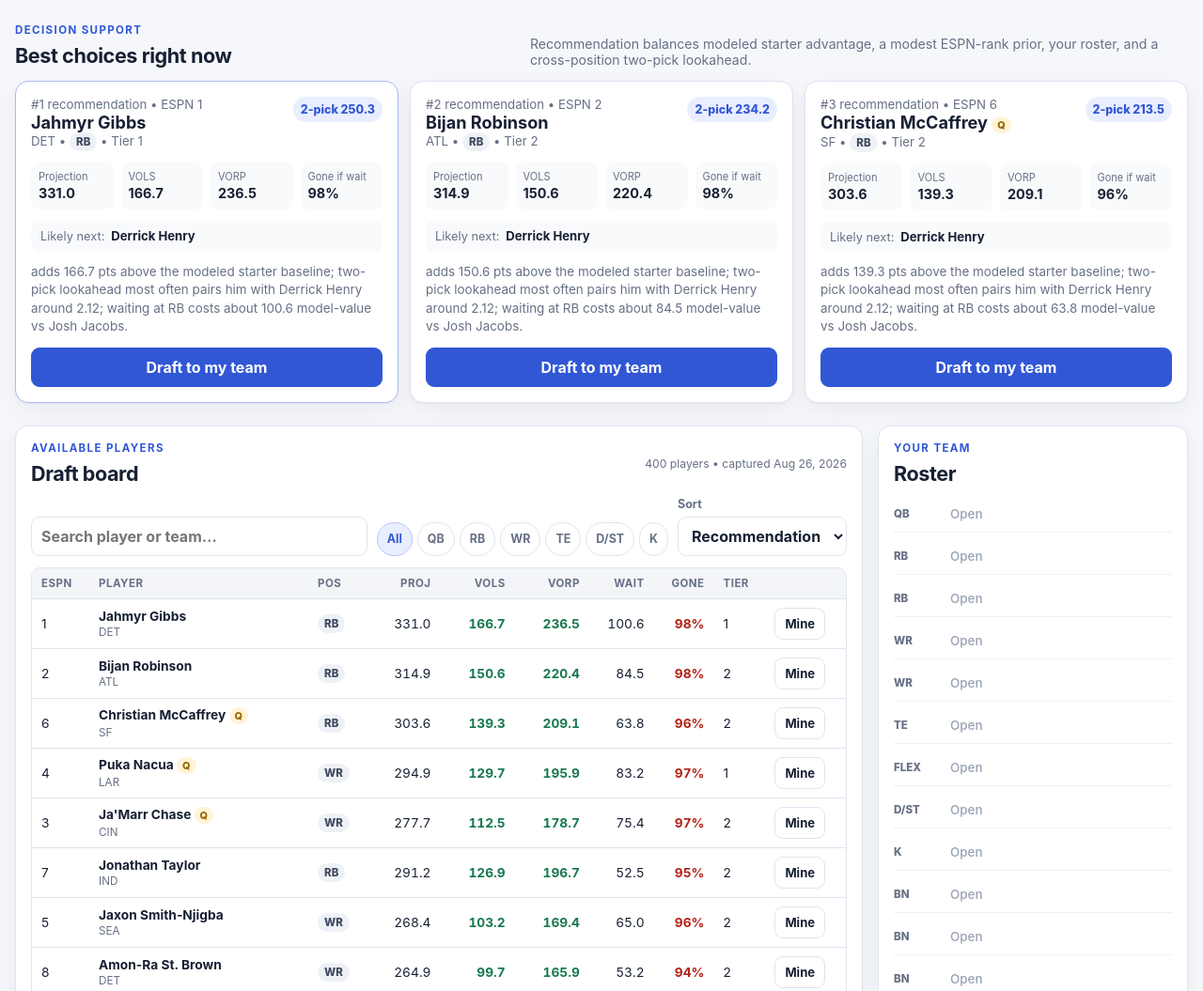
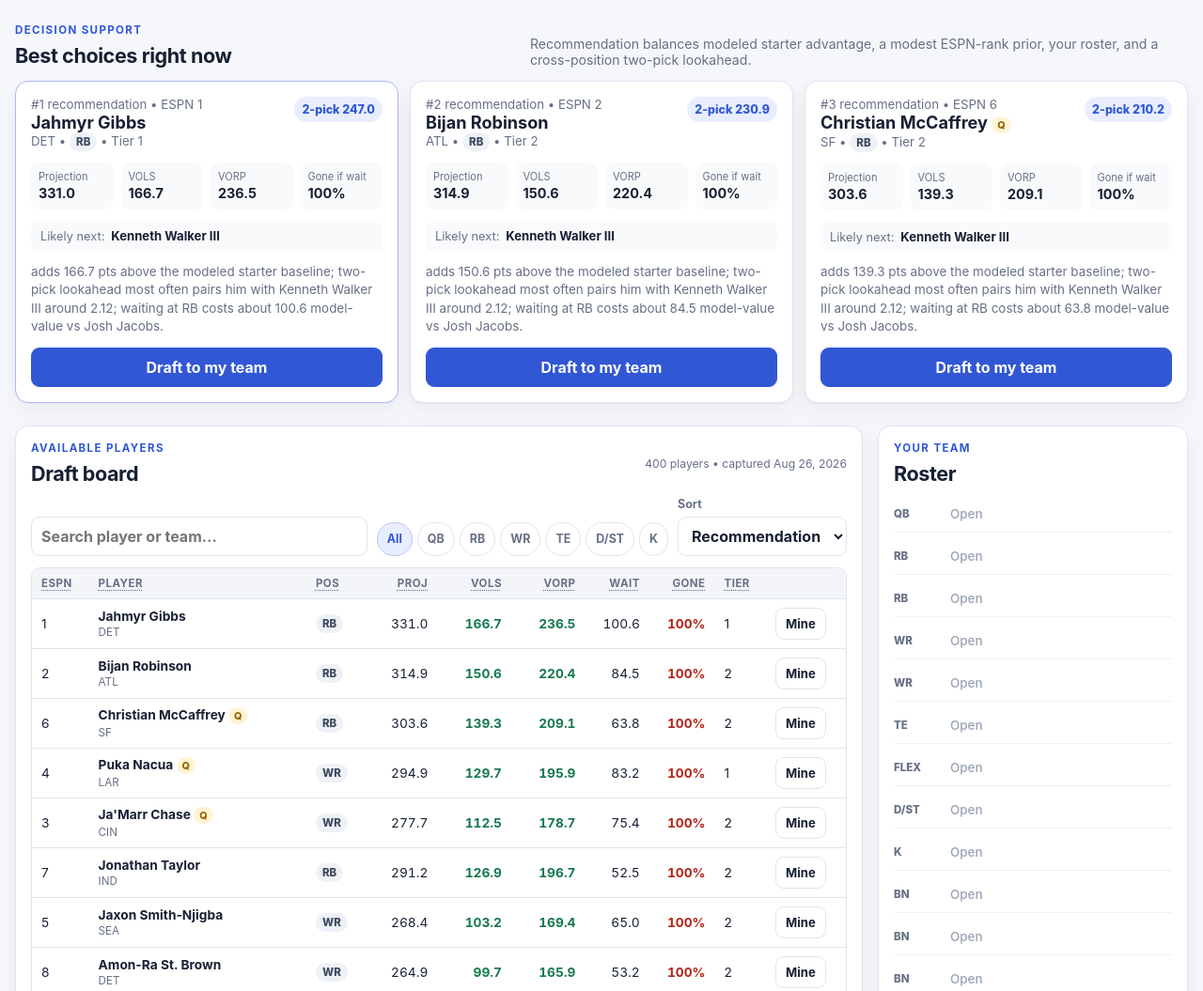
Before and after one commit to halostar101/fantasy-draft-tool, a website: page index.html in a window 1280 px wide. Shown: the part 444-1499 px from the top of the page at 94% size. Drawn offline with Linux system fonts and the light colour scheme.

Commit message:
Fix availability model and add board tooltips

```diff
--- a/app.js
+++ b/app.js
@@ -325,12 +325,27 @@
 
   function conditionalGoneProbability(player, fromPick, toPick) {
     if (!player || !toPick || toPick <= fromPick) return 0;
-    const rank = player.rank;
-    const sigma = Math.max(5, Math.min(18, 4 + rank * 0.06));
-    const cdf = (x) => 1 / (1 + Math.exp(-(x - rank) / sigma));
-    const survivalFrom = Math.max(0.005, 1 - cdf(Math.max(0, fromPick - 1)));
-    const survivalTo = Math.max(0.0001, 1 - cdf(Math.max(0, toPick - 1)));
-    return Math.max(0, Math.min(0.995, 1 - survivalTo / survivalFrom));
+
+    // The source has ESPN rank, not an ADP distribution. Treat rank as the center of a
+    // heuristic draft-position distribution: elite players have a tighter range and
+    // later players are allowed more draft-room variance. Truncating the distribution
+    // before pick 1 avoids the old model's unrealistic probability mass before a draft
+    // had even started.
+    const rank = Math.max(1, safeNumber(player.rank, 1));
+    const sigma = Math.max(2, Math.min(12, 2 + rank * 0.08));
+    const rawCdf = (x) => 1 / (1 + Math.exp(-(x - rank) / sigma));
+    const lowerMass = rawCdf(0.5);
+    const truncatedCdf = (x) => Math.max(0, Math.min(1, (rawCdf(x) - lowerMass) / Math.max(1e-6, 1 - lowerMass)));
+
+    // Available at fromPick means the player survived all selections before that pick.
+    // toPick is exclusive: from 1 to 11 means "drafted somewhere in picks 1-10".
+    const fromBoundary = Math.max(0.5, fromPick - 0.5);
+    const toBoundary = Math.max(fromBoundary, toPick - 0.5);
+    const goneBeforeFrom = truncatedCdf(fromBoundary);
+    const goneBeforeTo = truncatedCdf(toBoundary);
+    const survivalAtFrom = Math.max(1e-6, 1 - goneBeforeFrom);
+    const conditional = (goneBeforeTo - goneBeforeFrom) / survivalAtFrom;
+    return Math.max(0, Math.min(0.995, conditional));
   }
 
   function decisionTargetPick(draft = state.currentDraft) {
@@ -449,11 +464,13 @@
 
   function recommendationReason(rec) {
     const pieces = [];
+    const context = decisionContext();
     if (Number.isFinite(rec.starterGain) && rec.starterGain > 8) pieces.push(`adds ${fmt(rec.starterGain)} pts above the modeled starter baseline`);
     else if (Number.isFinite(rec.rawVols)) pieces.push(`${fmt(rec.rawVols)} pts over the last modeled ${rec.player.position} starter`);
     if (rec.expectedNext?.likelyPlayer && rec.targetPick) pieces.push(`two-pick lookahead most often pairs him with ${rec.expectedNext.likelyPlayer.name} around ${formatPick(rec.targetPick, configFor())}`);
     if (Number.isFinite(rec.waitCost) && rec.waitCost > 8 && rec.alt) pieces.push(`waiting at ${rec.player.position} costs about ${fmt(rec.waitCost)} model-value vs ${rec.alt.name}`);
-    else if (rec.gone >= .65 && rec.targetPick) pieces.push(`${pct(rec.gone)} directional chance of going before ${formatPick(rec.targetPick, configFor())}`);
+    else if (!context.onClock && rec.beforeMyPick >= .65 && context.decisionPick) pieces.push(`${pct(rec.beforeMyPick)} directional chance of going before your upcoming pick ${formatPick(context.decisionPick, configFor())}`);
+    else if (context.onClock && rec.gone >= .65 && rec.targetPick) pieces.push(`${pct(rec.gone)} directional chance of going before ${formatPick(rec.targetPick, configFor())} if you pass`);
     if (!pieces.length) pieces.push('best current blend of starter advantage, ESPN rank prior, roster fit, and next-pick opportunity cost');
     return pieces.slice(0,3).join('; ') + '.';
   }
@@ -528,6 +545,7 @@
   function renderRecommendations() {
     const config = configFor();
     const current = currentOverallPick();
+    const context = decisionContext();
     if (current > totalPicks(config)) {
       els.recommendationCards.innerHTML = '<div class="empty-state panel">Draft complete. Save this draft as a mock to compare it in Mock Lab.</div>';
       return;
@@ -535,6 +553,8 @@
     const recs = currentRecommendations().filter(r => Number.isFinite(r.score)).slice(0,3);
     els.recommendationCards.innerHTML = recs.map((r,i) => {
       const p = r.player;
+      const displayedGone = context.onClock ? r.gone : r.beforeMyPick;
+      const goneLabel = context.onClock ? 'Gone if wait' : 'Gone by my pick';
       return `<article class="rec-card">
         <div class="rec-rank">
           <div>
@@ -548,7 +568,7 @@
           <div><span>Projection</span><strong>${fmt(p.projectedPoints)}</strong></div>
           <div><span>VOLS</span><strong>${fmt(r.rawVols)}</strong></div>
           <div><span>VORP</span><strong>${fmt(r.rawVorp)}</strong></div>
-          <div><span>Gone if wait</span><strong>${pct(r.gone)}</strong></div>
+          <div><span>${goneLabel}</span><strong>${pct(displayedGone)}</strong></div>
         </div>
         <div class="path-line"><span>Likely next:</span><strong>${r.expectedNext?.likelyPlayer ? escapeHtml(r.expectedNext.likelyPlayer.name) : '—'}</strong></div>
         <p class="rec-reason">${escapeHtml(recommendationReason(r))}</p>
@@ -561,6 +581,7 @@
   function renderBoard() {
     const config = configFor();
     const current = currentOverallPick();
+    const context = decisionContext();
     let recs = currentRecommendations().slice();
     const q = state.search.trim().toLowerCase();
     if (state.activePosition !== 'ALL') recs = recs.filter(r => r.player.position === state.activePosition);
@@ -580,7 +601,8 @@
     const isMine = current <= totalPicks(config) && teamAtPick(current,config) === state.currentDraft.draftSlot;
     els.playerTableBody.innerHTML = recs.map(r => {
       const p = r.player;
-      const goneClass = r.gone >= .65 ? 'gone-high' : r.gone >= .35 ? 'gone-medium' : '';
+      const displayedGone = context.onClock ? r.gone : r.beforeMyPick;
+      const goneClass = displayedGone >= .65 ? 'gone-high' : displayedGone >= .35 ? 'gone-medium' : '';
       const vClass = safeNumber(r.rawVorp) >= 0 ? 'value-positive' : 'value-negative';
       return `<tr>
         <td>${p.rank}</td>
@@ -590,13 +612,16 @@
         <td class="num ${safeNumber(r.rawVols) >= 0 ? 'value-positive' : 'value-negative'}">${fmt(r.rawVols)}</td>
         <td class="num ${vClass}">${fmt(r.rawVorp)}</td>
         <td class="num">${fmt(r.waitCost)}</td>
-        <td class="num ${goneClass}">${pct(r.gone)}</td>
+        <td class="num ${goneClass}">${pct(displayedGone)}</td>
         <td>${r.tier || '—'}</td>
         <td><button class="button tiny secondary draft-player" type="button" data-player-id="${p.id}" ${current > totalPicks(config) ? 'disabled' : ''}>${isMine ? 'Mine' : 'Drafted'}</button></td>
       </tr>`;
     }).join('');
     els.playerTableBody.querySelectorAll('.draft-player').forEach(btn => btn.addEventListener('click', () => draftPlayer(btn.dataset.playerId)));
-    els.boardFootnote.textContent = `${recs.length} available shown. VOLS uses the modeled last starter; VORP uses the deeper waiver line. Recommendation uses a two-pick lookahead. “Gone” is directional because the PDF does not include ADP.`;
+    const goneMeaning = context.onClock
+      ? `chance the player is drafted before your following pick ${formatPick(context.followingPick, config)} if you pass`
+      : `chance the player is drafted before your upcoming pick ${formatPick(context.decisionPick, config)}`;
+    els.boardFootnote.textContent = `${recs.length} available shown. VOLS uses the modeled last starter; VORP uses the deeper waiver line. Recommendation uses a two-pick lookahead. “Gone” is the ${goneMeaning}; it is a heuristic based on ESPN rank because the PDF does not include ADP.`;
   }
 
   function renderRoster() {
--- a/index.html
+++ b/index.html
@@ -10,7 +10,7 @@
 <body>
   <header class="site-header">
     <div>
-      <p class="eyebrow">2026 • ESPN • Half PPR • v2</p>
+      <p class="eyebrow">2026 • ESPN • Half PPR • v2.1</p>
       <h1>Fantasy Draft Companion</h1>
       <p class="subhead">Live draft board, starter advantage, replacement value, two-pick lookahead, and mock comparison.</p>
     </div>
@@ -123,15 +123,15 @@
             <table class="player-table">
               <thead>
                 <tr>
-                  <th>ESPN</th>
-                  <th>Player</th>
-                  <th>Pos</th>
-                  <th class="num">Proj</th>
-                  <th class="num">VOLS</th>
-                  <th class="num">VORP</th>
-                  <th class="num">Wait</th>
-                  <th class="num">Gone</th>
-                  <th>Tier</th>
+                  <th><abbr class="header-help" title="ESPN overall pre-draft rank from the supplied PDF. Used as a market-value prior and as the availability proxy because the PDF has no ADP distribution.">ESPN</abbr></th>
+                  <th><span class="header-help" title="Player name, NFL team, and any injury-status badge captured from ESPN.">Player</span></th>
+                  <th><abbr class="header-help" title="Fantasy position: QB, RB, WR, TE, D/ST, or K.">Pos</abbr></th>
+                  <th class="num"><abbr class="header-help" title="Projected season fantasy points from the supplied ESPN pre-draft data.">Proj</abbr></th>
+                  <th class="num"><abbr class="header-help" title="Value Over Last Starter: projected points above the modeled last starter at the same position. The starter pool includes league-specific FLEX demand.">VOLS</abbr></th>
+                  <th class="num"><abbr class="header-help" title="Value Over Replacement Player: projected points above the deeper modeled waiver/replacement player after starters and benches are filled.">VORP</abbr></th>
+                  <th class="num"><span class="header-help" title="Same-position wait cost: how much model value you give up if you pass now and use the likely same-position alternative around your following pick. Positive means waiting is costly.">Wait</span></th>
+                  <th class="num"><span class="header-help" title="Availability estimate. While you are waiting for your turn, this is the chance the player is drafted before your upcoming pick. When you are on the clock, it becomes the chance he is gone before your following pick if you pass. It is rank-based, not true ADP.">Gone</span></th>
+                  <th><span class="header-help" title="Projection-based positional tier. A new tier begins at a comparatively large projected-point drop within that position.">Tier</span></th>
                   <th></th>
                 </tr>
               </thead>
@@ -220,14 +220,14 @@
         </section>
 
         <section class="panel">
-          <h3>V2 methodology</h3>
+          <h3>V2.1 methodology</h3>
           <ul class="method-list">
             <li><strong>VOLS:</strong> projected points above the modeled last starter at that position after league-wide FLEX demand is allocated.</li>
             <li><strong>VORP:</strong> projected points above the deeper waiver/replacement line after modeled benches are filled.</li>
             <li><strong>No double count:</strong> starter advantage and VORP are no longer simply added together; VORP mainly supplies a floor for bench/depth value.</li>
             <li><strong>ESPN prior:</strong> ESPN rank contributes 35% of base value in the same value scale, accounting for information that point projections alone may miss without forcing the model to copy ESPN.</li>
             <li><strong>Two-pick lookahead:</strong> for every candidate, the model estimates the best value likely to survive to your following pick across all positions and scores the combined path.</li>
-            <li><strong>Wait / Gone:</strong> same-position wait cost and directional disappearance probability still use ESPN rank because the source does not include ADP distributions.</li>
+            <li><strong>Wait / Gone:</strong> wait cost uses the same-position alternative around your following pick. Gone % uses a rank-centered, truncated availability curve that is tighter for elite players and gradually wider later in the draft. Before your turn it means “gone by my upcoming pick”; on your turn it means “gone by my following pick if I pass.” It is still a heuristic because the source does not include ADP distributions.</li>
           </ul>
         </section>
       </div>
--- a/styles.css
+++ b/styles.css
@@ -90,6 +90,14 @@ input:focus, select:focus, button:focus-visible { outline: 3px solid rgba(49,87,
 .pill { min-height: 36px; border-radius: 999px; padding: 6px 10px; border: 1px solid var(--border); background: var(--panel); color: var(--muted); font-weight: 750; font-size: .78rem; }
 .pill.active { background: var(--accent-soft); border-color: #b8c5f8; color: var(--accent); }
 
+
+.header-help {
+  text-decoration: underline dotted currentColor;
+  text-underline-offset: 3px;
+  cursor: help;
+}
+abbr.header-help { text-decoration-line: underline; text-decoration-style: dotted; border-bottom: 0; }
+
 .table-wrap { overflow: auto; border: 1px solid var(--border); border-radius: 10px; max-height: 690px; }
 table { border-collapse: collapse; width: 100%; }
 th { position: sticky; top: 0; z-index: 2; background: #f3f5f9; color: var(--muted); font-size: .72rem; text-transform: uppercase; letter-spacing: .04em; text-align: left; }
```
Also changed, not shown: README.md.
